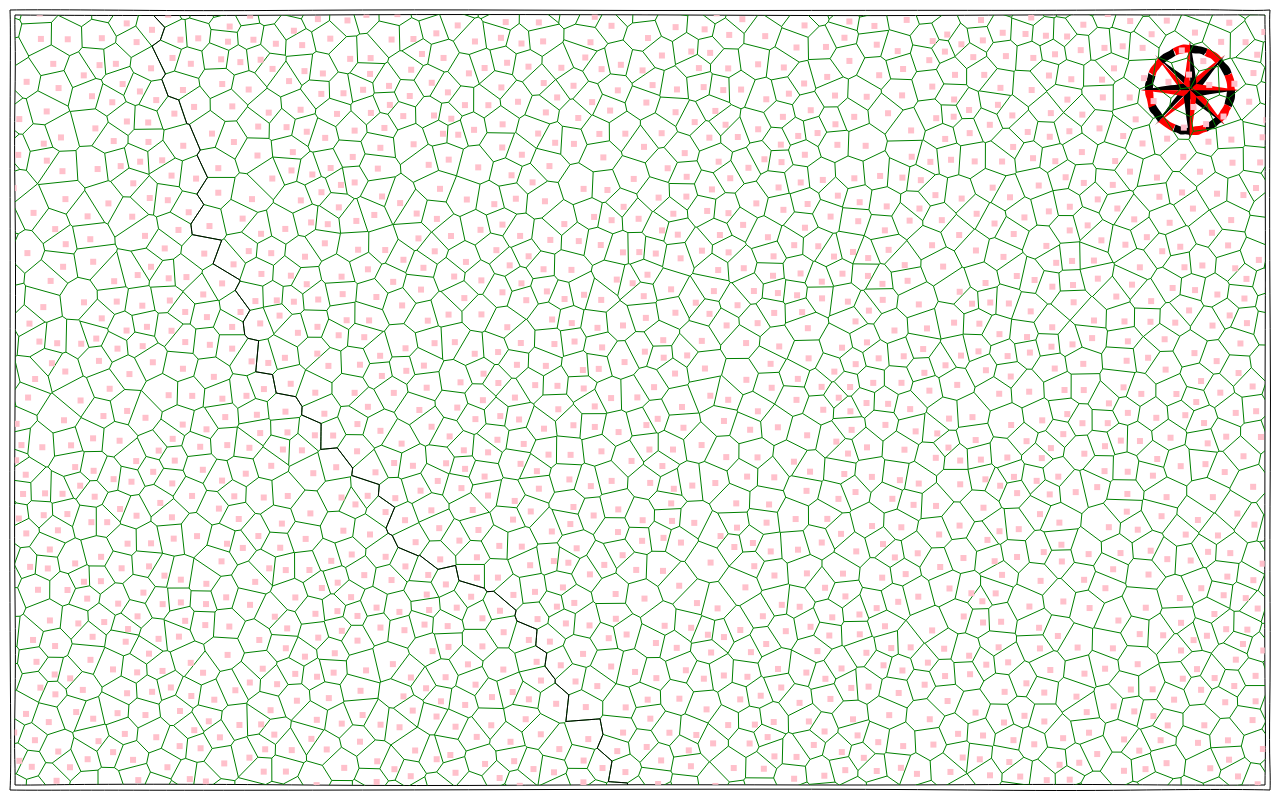
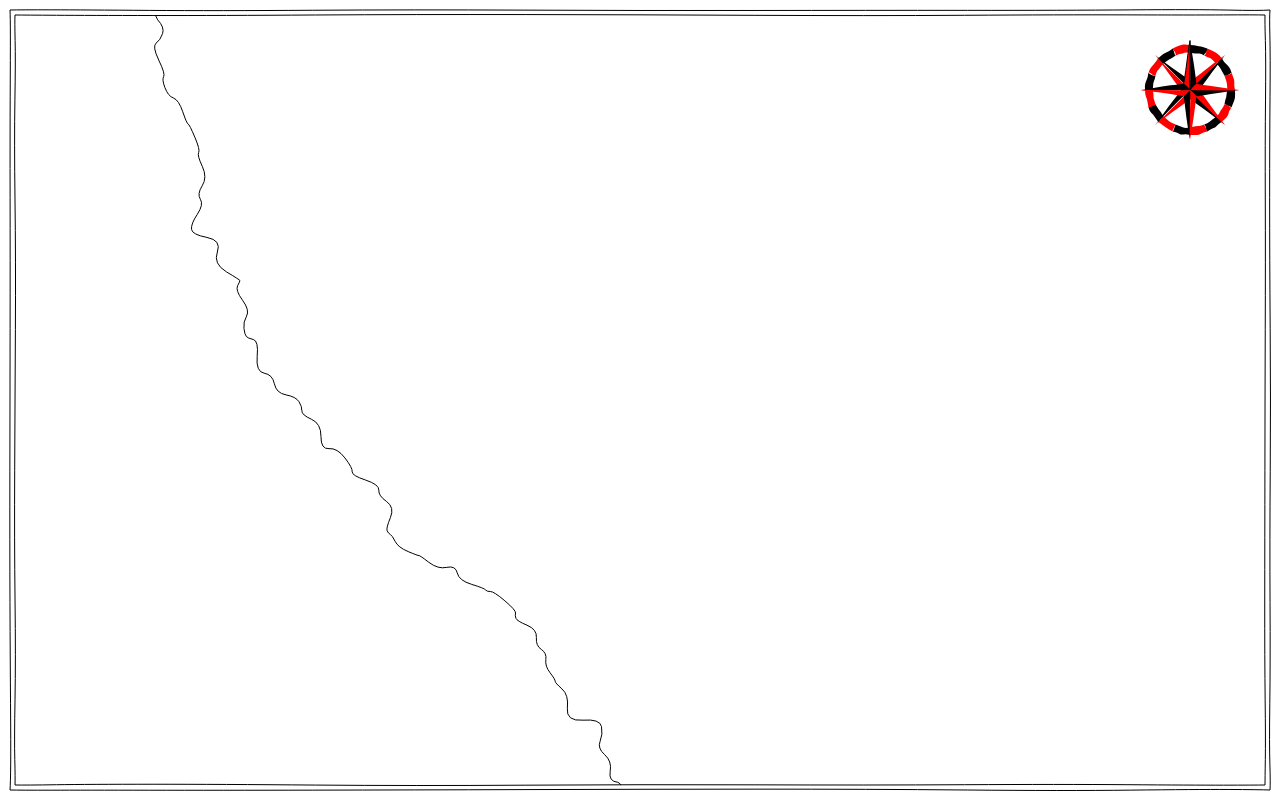
Before and after one commit to grumdrig/tolkienmap, a plain HTML site: page index.html in a window 1280 px wide. Drawn offline with Linux system fonts and the light colour scheme.

Commit message:
Different drawing for coast

```diff
--- a/index.html
+++ b/index.html
@@ -332,17 +332,17 @@ CanvasRenderingContext2D.prototype.network = function (x, y, w, h) {
 	var voi = dual(pts, triangles);
 
 	ctx.strokeStyle = "green";
-	voi.edges.forEach(function (e) {
+	if (false) voi.edges.forEach(function (e) {
 		ctx.beginPath();
 		ctx.moveTo(voi.vertices[e.p1].x, voi.vertices[e.p1].y);
 		ctx.lineTo(voi.vertices[e.p2].x, voi.vertices[e.p2].y);
 		// ctx.doSpline(handDrawnLine(voi.vertices[e.p1], voi.vertices[e.p2]));
 		ctx.stroke();
 	});
-	ctx.strokeStyle = "black";
+	ctx.strokeStyle = "#000";
 
 	ctx.fillStyle = "pink";
-	pts.forEach(function (p) {
+	if (false) pts.forEach(function (p) {
 		ctx.fillRect(p.x, p.y, 6, 6);
 	});
 
@@ -382,9 +382,8 @@ CanvasRenderingContext2D.prototype.network = function (x, y, w, h) {
 			d += 3000 / distance(voi.vertices[j], {x:W/3,y:H});
 			return d;
 		});
-	for (var i = 0; i < path.length - 1; i++)
-		ctx.doSpline(handDrawnLine(voi.vertices[path[i]], voi.vertices[path[i+1]], 0), i!=0);
-	ctx.strokeStyle = "black";
+	ctx.doSpline(path.map(p => voi.vertices[p]));
+	ctx.strokeStyle = "#000";
 	ctx.stroke();
 }
 
```
